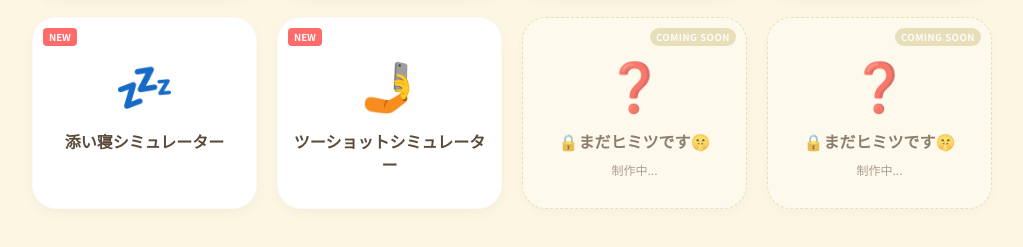
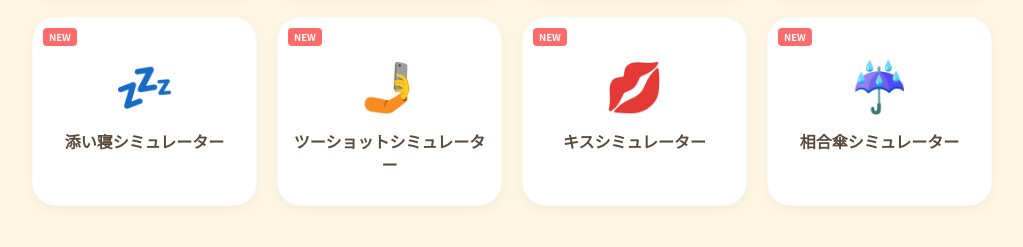
Before and after one commit to qwertyaz111/my-site-hub, a plain HTML site: page index.html in a window 1280 px wide. Shown: the part 721-968 px from the top of the page, without its empty margins (128-1151 px from the left). Drawn offline with Linux system fonts and the light colour scheme.

Commit message:
Refactor header styles and update card links

```diff
--- a/index.html
+++ b/index.html
@@ -34,7 +34,7 @@
             -webkit-text-size-adjust: 100%;
         }
 
-        /* --- タイトル部分：ここを差し替え --- */
+        /* --- タイトル部分（下のツールと同じフォントに統一） --- */
         header {
             text-align: center;
             margin-bottom: 35px;
@@ -42,20 +42,22 @@
         }
 
         h1 {
+            /* 下の .title と同じ Noto Sans JP の 700(太字) を使用 */
             font-family: 'Noto Sans JP', sans-serif;
             font-weight: 700;
-            /* スマホで二行にならないよう自動縮小しつつ、最大サイズを調整 */
+            /* 画面幅に合わせて自動縮小し、一行を死守 */
             font-size: clamp(1.1rem, 5.2vw, 2rem);
             margin: 0 auto;
             position: relative;
             display: inline-block;
             padding: 0 5px;
-            color: var(--text-color); /* グラデーションをやめてカードと同じ色に */
+            color: var(--text-color);
             z-index: 1;
-            white-space: nowrap; /* 一行を死守 */
-            letter-spacing: 0.02em;
+            white-space: nowrap;
+            letter-spacing: 0.02em; /* ツール名の雰囲気に合わせて少し広めに */
         }
 
+        /* 文字の後ろのマーカー線（かわいさを残すアクセント） */
         h1::before {
             content: '';
             position: absolute;
@@ -67,7 +69,7 @@
             border-radius: 10px;
             z-index: -1;
         }
-        /* --- タイトル部分ここまで --- */
+        /* --- ここまでタイトル修正 --- */
 
         .info-container {
             width: 100%;
@@ -173,10 +175,10 @@
             left: 10px;
             font-size: 0.6rem;
             font-weight: bold;
+            background: var(--new-color);
             color: #fff;
             padding: 2px 6px;
             border-radius: 4px;
-            background: var(--new-color);
         }
 
         .icon {
@@ -197,13 +199,6 @@
             justify-content: center;
             gap: 6px;
             line-height: 1.4;
-        }
-
-        .status-text {
-            font-size: 0.75rem;
-            color: var(--sub-text-color);
-            margin-top: 8px;
-            font-weight: normal;
         }
 
         @media (max-width: 480px) {
@@ -295,17 +290,17 @@
         <div class="title">ツーショットシミュレーター</div>
     </a>
 
-    <div class="card coming-soon">
-        <div class="icon">❓</div>
-        <div class="title">🔒まだヒミツです🤫</div>
-        <div class="status-text">制作中...</div>
-    </div>
+    <a href="https://qwertyaz111.github.io/kiss-simulator/" class="card">
+        <div class="new-badge">NEW</div>
+        <div class="icon">💋</div>
+        <div class="title">キスシミュレーター</div>
+    </a>
 
-    <div class="card coming-soon">
-        <div class="icon">❓</div>
-        <div class="title">🔒まだヒミツです🤫</div>
-        <div class="status-text">制作中...</div>
-    </div>
+     <a href="https://qwertyaz111.github.io/aiaigasa-simulator/" class="card">
+        <div class="new-badge">NEW</div>
+        <div class="icon">☔</div>
+        <div class="title">相合傘シミュレーター</div>
+    </a>
 </div>
 
 </body>
```
